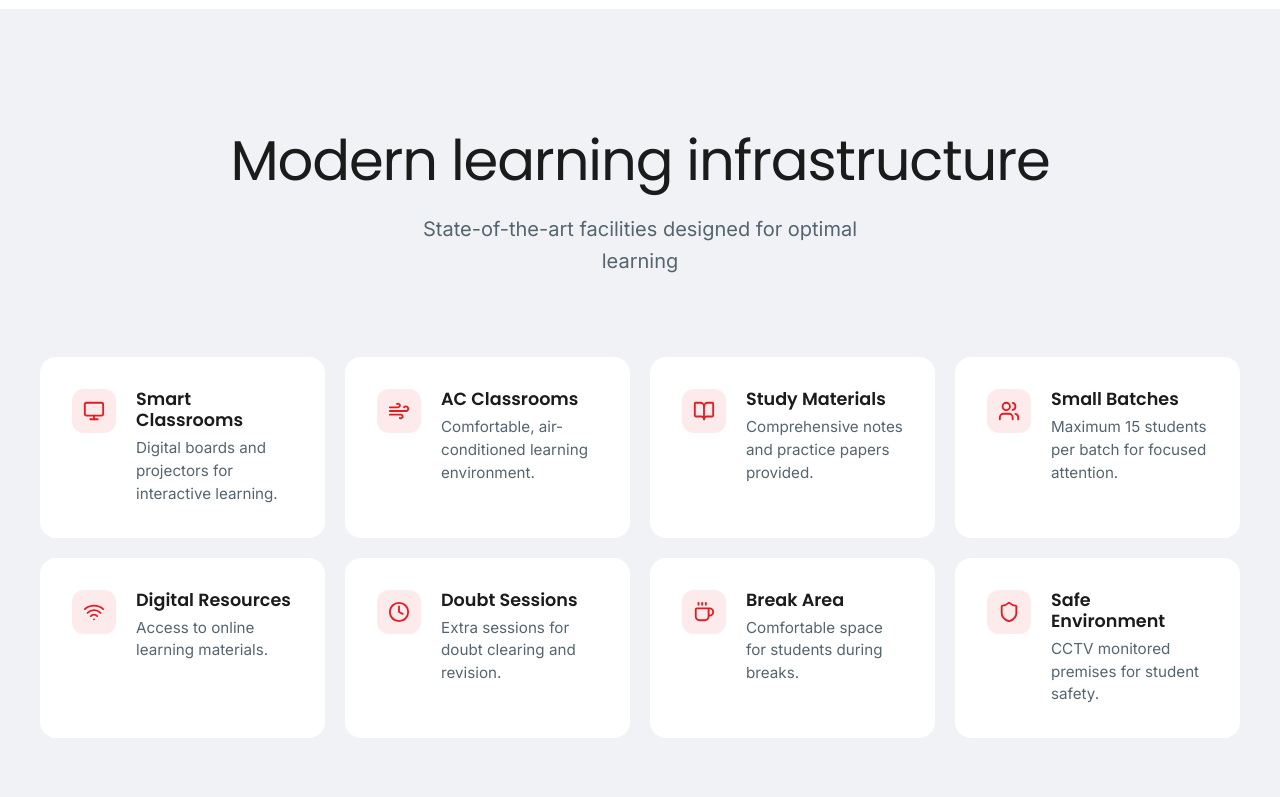
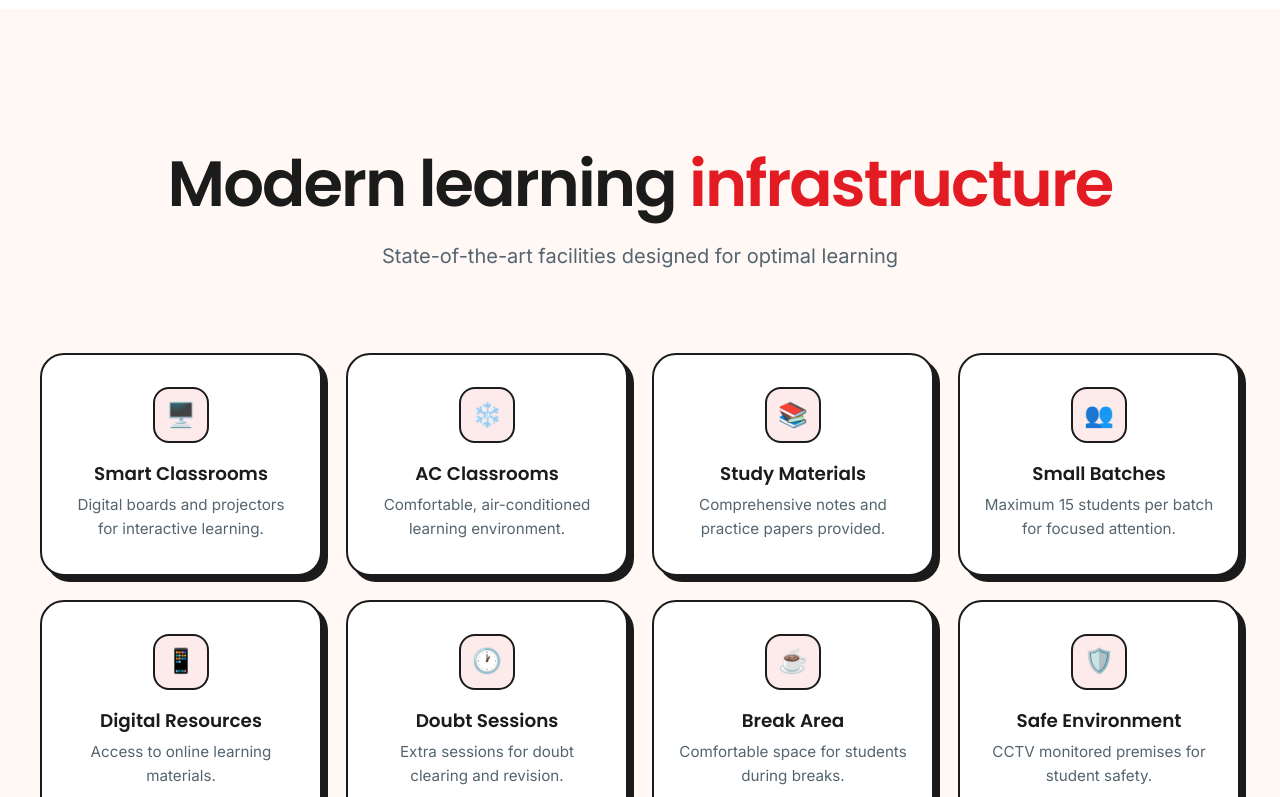
Before and after one commit to alok-hub123/Aimers, a React (Vite) app: page / in a window 1280 px wide. Shown: the part 4420-5217 px from the top of the page. Built offline with nearby package versions, Linux system fonts and the light colour scheme.

Commit message:
updated facilities sectrion

```diff
--- a/src/components/Facilities.jsx
+++ b/src/components/Facilities.jsx
@@ -1,23 +1,23 @@
 import React from 'react';
 import { Wifi, Monitor, BookOpen, Users, Clock, Coffee, Wind, Shield } from 'lucide-react';
-import { COLORS } from '../constants/theme';
+import { COLORS, SHADOWS } from '../constants/theme';
 
 const Facilities = () => {
     const facilities = [
-        { icon: Monitor, title: 'Smart Classrooms', description: 'Digital boards and projectors for interactive learning.' },
-        { icon: Wind, title: 'AC Classrooms', description: 'Comfortable, air-conditioned learning environment.' },
-        { icon: BookOpen, title: 'Study Materials', description: 'Comprehensive notes and practice papers provided.' },
-        { icon: Users, title: 'Small Batches', description: 'Maximum 15 students per batch for focused attention.' },
-        { icon: Wifi, title: 'Digital Resources', description: 'Access to online learning materials.' },
-        { icon: Clock, title: 'Doubt Sessions', description: 'Extra sessions for doubt clearing and revision.' },
-        { icon: Coffee, title: 'Break Area', description: 'Comfortable space for students during breaks.' },
-        { icon: Shield, title: 'Safe Environment', description: 'CCTV monitored premises for student safety.' },
+        { icon: Monitor, emoji: '🖥️', title: 'Smart Classrooms', description: 'Digital boards and projectors for interactive learning.' },
+        { icon: Wind, emoji: '❄️', title: 'AC Classrooms', description: 'Comfortable, air-conditioned learning environment.' },
+        { icon: BookOpen, emoji: '📚', title: 'Study Materials', description: 'Comprehensive notes and practice papers provided.' },
+        { icon: Users, emoji: '👥', title: 'Small Batches', description: 'Maximum 15 students per batch for focused attention.' },
+        { icon: Wifi, emoji: '📱', title: 'Digital Resources', description: 'Access to online learning materials.' },
+        { icon: Clock, emoji: '🕐', title: 'Doubt Sessions', description: 'Extra sessions for doubt clearing and revision.' },
+        { icon: Coffee, emoji: '☕', title: 'Break Area', description: 'Comfortable space for students during breaks.' },
+        { icon: Shield, emoji: '🛡️', title: 'Safe Environment', description: 'CCTV monitored premises for student safety.' },
     ];
 
     return (
         <section id="facilities" style={{
-            padding: '120px 24px',
-            backgroundColor: '#f0f2f5',
+            padding: '140px 24px',
+            backgroundColor: COLORS.warmBg,
         }}>
             <div style={{
                 maxWidth: '1200px',
@@ -26,85 +26,97 @@ const Facilities = () => {
                 {/* Header */}
                 <div style={{ textAlign: 'center', marginBottom: '80px' }}>
                     <h2 style={{
-                        fontSize: 'clamp(2.5rem, 5vw, 3.5rem)',
-                        fontWeight: 400,
-                        color: '#1b1b1b',
-                        lineHeight: 1.15,
+                        fontSize: 'clamp(2.8rem, 5vw, 4rem)',
+                        fontWeight: 600,
+                        color: COLORS.dark,
+                        lineHeight: 1.1,
                         marginBottom: '20px',
-                        letterSpacing: '-0.02em',
+                        letterSpacing: '-0.03em',
                     }}>
-                        Modern learning infrastructure
+                        Modern learning{' '}
+                        <span style={{ color: COLORS.primary }}>infrastructure</span>
                     </h2>
                     <p style={{
                         fontSize: '1.25rem',
-                        color: '#54656f',
-                        maxWidth: '500px',
+                        color: COLORS.darkSecondary,
+                        maxWidth: '600px',
                         margin: '0 auto',
+                        lineHeight: 1.7,
                     }}>
                         State-of-the-art facilities designed for optimal learning
                     </p>
                 </div>
 
-                {/* Facilities Grid */}
+                {/* Facilities Grid - Neo-brutalist cards */}
                 <div style={{
                     display: 'grid',
-                    gridTemplateColumns: 'repeat(auto-fit, minmax(280px, 1fr))',
-                    gap: '20px',
+                    gridTemplateColumns: 'repeat(4, 1fr)',
+                    gap: '24px',
                 }}>
                     {facilities.map((facility, index) => (
                         <div
                             key={index}
                             style={{
-                                background: 'white',
-                                padding: '32px',
-                                borderRadius: '16px',
-                                display: 'flex',
-                                alignItems: 'flex-start',
-                                gap: '20px',
-                                transition: 'transform 0.3s ease, box-shadow 0.3s ease',
+                                background: COLORS.white,
+                                padding: '32px 24px',
+                                borderRadius: '24px',
+                                border: `2px solid ${COLORS.dark}`,
+                                boxShadow: SHADOWS.brutalist,
+                                textAlign: 'center',
+                                transition: 'background 0.3s ease',
                             }}
                             onMouseEnter={(e) => {
-                                e.currentTarget.style.transform = 'translateY(-2px)';
-                                e.currentTarget.style.boxShadow = '0 8px 30px rgba(0,0,0,0.08)';
+                                e.currentTarget.style.background = COLORS.primaryLight;
                             }}
                             onMouseLeave={(e) => {
-                                e.currentTarget.style.transform = 'translateY(0)';
-                                e.currentTarget.style.boxShadow = 'none';
+                                e.currentTarget.style.background = COLORS.white;
                             }}
                         >
                             <div style={{
-                                width: '44px',
-                                height: '44px',
-                                borderRadius: '12px',
+                                width: '56px',
+                                height: '56px',
+                                borderRadius: '16px',
                                 background: COLORS.primaryLight,
                                 display: 'flex',
                                 alignItems: 'center',
                                 justifyContent: 'center',
-                                flexShrink: 0,
+                                margin: '0 auto 20px',
+                                border: `2px solid ${COLORS.dark}`,
                             }}>
-                                <facility.icon size={22} color={COLORS.primary} />
+                                <span style={{ fontSize: '1.5rem' }}>{facility.emoji}</span>
                             </div>
-                            <div>
                             <h3 style={{
-                                    fontSize: '1.1rem',
+                                fontSize: '1.15rem',
                                 fontWeight: 600,
-                                    color: '#1b1b1b',
-                                    marginBottom: '6px',
+                                color: COLORS.dark,
+                                marginBottom: '8px',
                             }}>
                                 {facility.title}
                             </h3>
                             <p style={{
                                 fontSize: '0.95rem',
-                                    color: '#54656f',
-                                    lineHeight: 1.5,
+                                color: COLORS.darkSecondary,
+                                lineHeight: 1.6,
                             }}>
                                 {facility.description}
                             </p>
                         </div>
-                        </div>
                     ))}
                 </div>
             </div>
+
+            <style>{`
+                @media (max-width: 1100px) {
+                    #facilities > div > div:nth-child(2) {
+                        grid-template-columns: repeat(2, 1fr) !important;
+                    }
+                }
+                @media (max-width: 600px) {
+                    #facilities > div > div:nth-child(2) {
+                        grid-template-columns: 1fr !important;
+                    }
+                }
+            `}</style>
         </section>
     );
 };
```
Lines whose indentation alone changed are shown as unchanged.
